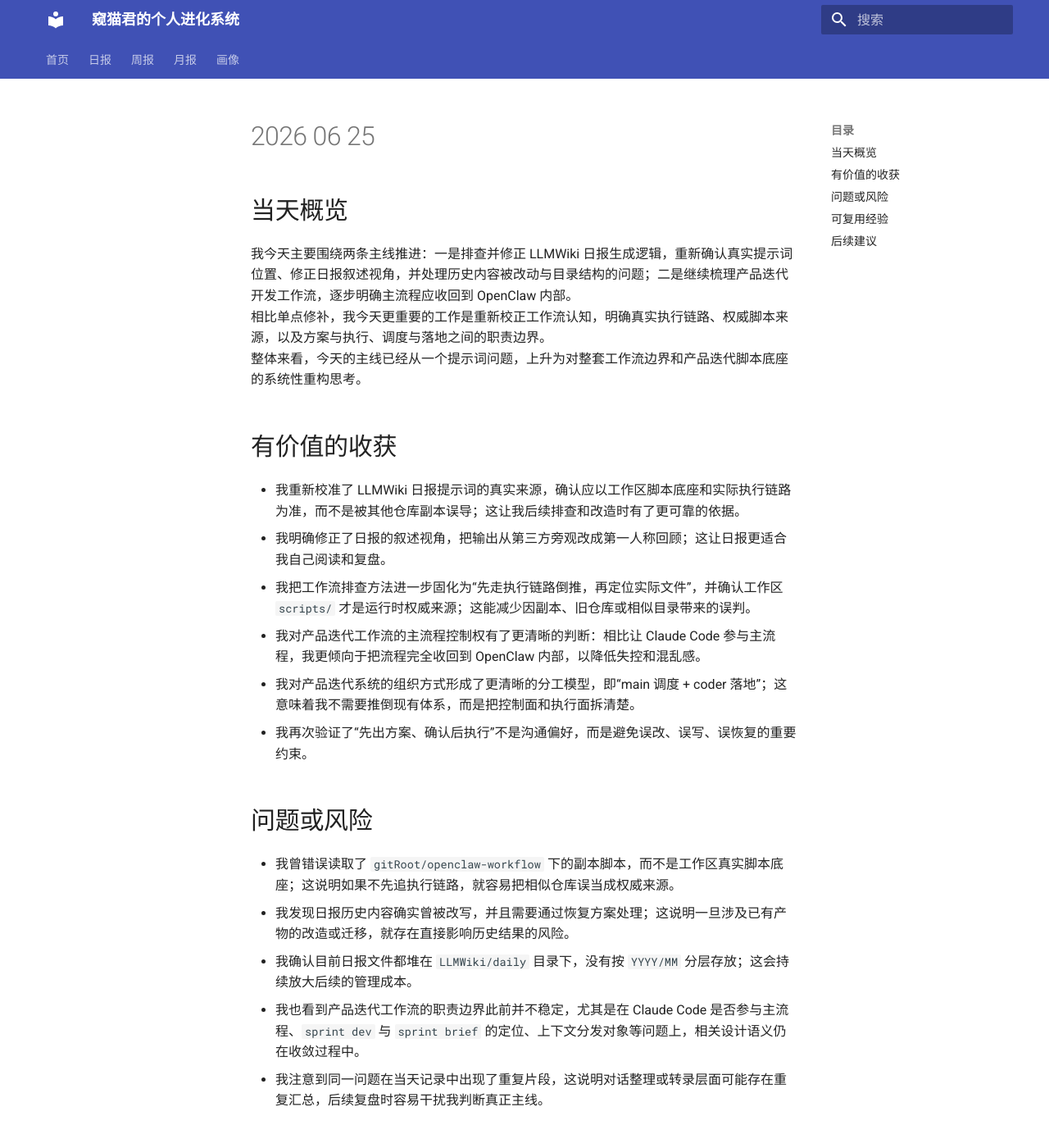
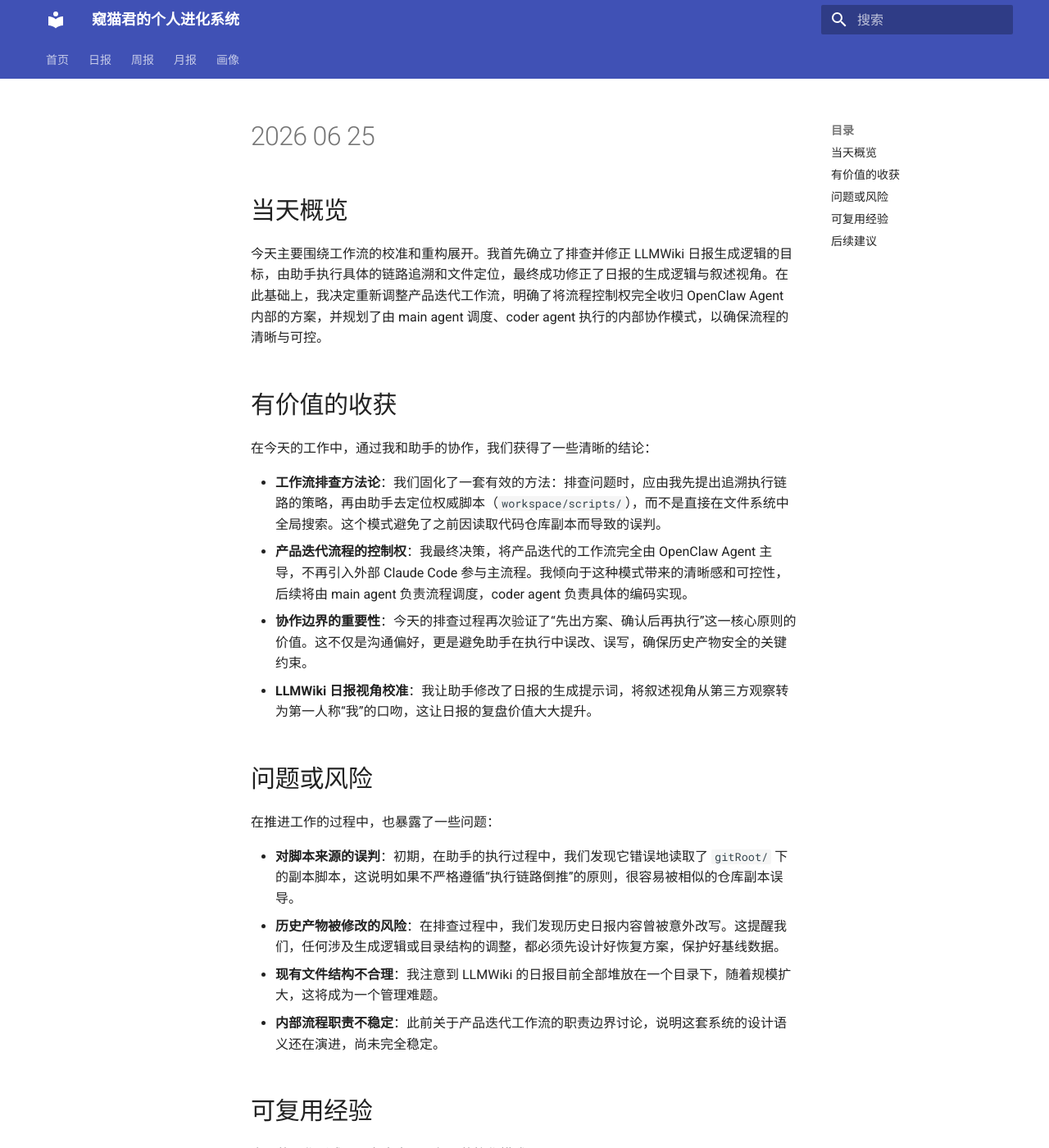
Before and after one commit to ewangplay/llmwiki, an MkDocs documentation site: the page built from docs/daily/2026/06/2026-06-25.md, in a window 1280 px wide and 1400 px high. Shown: the whole window at 82% size. Built offline with MkDocs 1.6.1 and Material for MkDocs 9.7.7, drawn with Linux system fonts in a browser that asks for light colours; some of the changed text lies outside the part shown.

Commit message:
发布Wiki：2026-06-26

```diff
--- a/docs/daily/2026/06/2026-06-25.md
+++ b/docs/daily/2026/06/2026-06-25.md
@@ -1,36 +1,36 @@
 ## 当天概览
 
-我今天主要围绕两条主线推进：一是排查并修正 LLMWiki 日报生成逻辑，重新确认真实提示词位置、修正日报叙述视角，并处理历史内容被改动与目录结构的问题；二是继续梳理产品迭代开发工作流，逐步明确主流程应收回到 OpenClaw 内部。
-相比单点修补，我今天更重要的工作是重新校正工作流认知，明确真实执行链路、权威脚本来源，以及方案与执行、调度与落地之间的职责边界。
-整体来看，今天的主线已经从一个提示词问题，上升为对整套工作流边界和产品迭代脚本底座的系统性重构思考。
+今天主要围绕工作流的校准和重构展开。我首先确立了排查并修正 LLMWiki 日报生成逻辑的目标，由助手执行具体的链路追溯和文件定位，最终成功修正了日报的生成逻辑与叙述视角。在此基础上，我决定重新调整产品迭代工作流，明确了将流程控制权完全收归 OpenClaw Agent 内部的方案，并规划了由 main agent 调度、coder agent 执行的内部协作模式，以确保流程的清晰与可控。
 
 ## 有价值的收获
 
-- 我重新校准了 LLMWiki 日报提示词的真实来源，确认应以工作区脚本底座和实际执行链路为准，而不是被其他仓库副本误导；这让我后续排查和改造时有了更可靠的依据。
-- 我明确修正了日报的叙述视角，把输出从第三方旁观改成第一人称回顾；这让日报更适合我自己阅读和复盘。
-- 我把工作流排查方法进一步固化为“先走执行链路倒推，再定位实际文件”，并确认工作区 `scripts/` 才是运行时权威来源；这能减少因副本、旧仓库或相似目录带来的误判。
-- 我对产品迭代工作流的主流程控制权有了更清晰的判断：相比让 Claude Code 参与主流程，我更倾向于把流程完全收回到 OpenClaw 内部，以降低失控和混乱感。
-- 我对产品迭代系统的组织方式形成了更清晰的分工模型，即“main 调度 + coder 落地”；这意味着我不需要推倒现有体系，而是把控制面和执行面拆清楚。
-- 我再次验证了“先出方案、确认后执行”不是沟通偏好，而是避免误改、误写、误恢复的重要约束。
+在今天的工作中，通过我和助手的协作，我们获得了一些清晰的结论：
+
+*   **工作流排查方法论**：我们固化了一套有效的方法：排查问题时，应由我先提出追溯执行链路的策略，再由助手去定位权威脚本（`workspace/scripts/`），而不是直接在文件系统中全局搜索。这个模式避免了之前因读取代码仓库副本而导致的误判。
+*   **产品迭代流程的控制权**：我最终决策，将产品迭代的工作流完全由 OpenClaw Agent 主导，不再引入外部 Claude Code 参与主流程。我倾向于这种模式带来的清晰感和可控性，后续将由 main agent 负责流程调度，coder agent 负责具体的编码实现。
+*   **协作边界的重要性**：今天的排查过程再次验证了“先出方案、确认后再执行”这一核心原则的价值。这不仅是沟通偏好，更是避免助手在执行中误改、误写，确保历史产物安全的关键约束。
+*   **LLMWiki 日报视角校准**：我让助手修改了日报的生成提示词，将叙述视角从第三方观察转为第一人称“我”的口吻，这让日报的复盘价值大大提升。
 
 ## 问题或风险
 
-- 我曾错误读取了 `gitRoot/openclaw-workflow` 下的副本脚本，而不是工作区真实脚本底座；这说明如果不先追执行链路，就容易把相似仓库误当成权威来源。
-- 我发现日报历史内容确实曾被改写，并且需要通过恢复方案处理；这说明一旦涉及已有产物的改造或迁移，就存在直接影响历史结果的风险。
-- 我确认目前日报文件都堆在 `LLMWiki/daily` 目录下，没有按 `YYYY/MM` 分层存放；这会持续放大后续的管理成本。
-- 我也看到产品迭代工作流的职责边界此前并不稳定，尤其是在 Claude Code 是否参与主流程、`sprint dev` 与 `sprint brief` 的定位、上下文分发对象等问题上，相关设计语义仍在收敛过程中。
-- 我注意到同一问题在当天记录中出现了重复片段，这说明对话整理或转录层面可能存在重复汇总，后续复盘时容易干扰我判断真正主线。
+在推进工作的过程中，也暴露了一些问题：
+
+*   **对脚本来源的误判**：初期，在助手的执行过程中，我们发现它错误地读取了 `gitRoot/` 下的副本脚本，这说明如果不严格遵循“执行链路倒推”的原则，很容易被相似的仓库副本误导。
+*   **历史产物被修改的风险**：在排查过程中，我们发现历史日报内容曾被意外改写。这提醒我们，任何涉及生成逻辑或目录结构的调整，都必须先设计好恢复方案，保护好基线数据。
+*   **现有文件结构不合理**：我注意到 LLMWiki 的日报目前全部堆放在一个目录下，随着规模扩大，这将成为一个管理难题。
+*   **内部流程职责不稳定**：此前关于产品迭代工作流的职责边界讨论，说明这套系统的设计语义还在演进，尚未完全稳定。
 
 ## 可复用经验
 
-- 我以后排查工作流类问题时，应先按执行链路倒推，而不是按文件名直搜后直接下结论。
-- 我以后处理脚本底座时，应始终以工作区 `scripts/` 为运行时权威来源，不与 `gitRoot` 或其他副本混用。
-- 我以后在方案讨论阶段，应先出方案、先确认边界，再执行落地，尤其不要直接改已有文件或历史产物。
-- 我以后只要涉及历史内容、目录迁移或生成逻辑调整，就应先设计恢复方案和基线保护，再推进实施。
+今天的工作形成了几条未来可以复用的协作模式：
+
+1.  **“我定策略，AI执行”的排查模式**：在排查任何工作流问题时，都由我先确立“执行链路倒推”的策略，再由助手去执行具体的溯源和文件定位，最后将结果汇总给我来决策。
+2.  **权威来源确认原则**：在处理脚本底座相关任务时，我们确立了以工作区 `scripts/` 目录为唯一的运行时权威来源，避免与任何 `gitRoot` 下的副本混淆。
+3.  **“方案先行”的变更管理**：任何涉及历史内容、文件修改或流程改造的任务，都必须先由我审核并确认方案，再由助手执行。
 
 ## 后续建议
 
-- 后续所有脚本底座排查与改造，应继续严格执行“入口链路倒推 + `scripts/` 优先”的方法，不再从相似仓库副本起手。
-- 后续推进 LLMWiki 日报目录分层改造时，应继续保持“先方案、后执行、带恢复路径”的方式，避免再次影响既有日报内容。
-- 后续产品迭代工作流应继续收敛到“main 调度 + coder 落地”的清晰职责模型上，并优先澄清 `sprint dev`、`sprint brief`、上下文分发等语义边界。
-- 后续整理或汇总当天对话时，应注意去重重复片段，避免重复记录干扰对主线的判断。
+*   在未来的所有工作流改造中，我需要继续坚持“执行链路倒推”的排查策略，并严格要求所有操作以工作区的权威脚本为准。
+*   我应着手规划 LLMWiki 日报目录按 `YYYY/MM` 分层的改造方案，并在实施前确保有可靠的基线保护和回滚计划。
+*   我需要将产品迭代工作流重构的决策落地，优先澄清 `sprint dev` 等关键命令的语义边界，形成稳定的内部协作模型。
+*   在后续整理或汇总当天对话时，我应指导助手注意对重复片段进行去重，以确保复盘材料的简洁和准确。
```
Also changed, not shown: docs/daily/2026/06/2026-06-26.md (added, +37 -0 lines), docs/daily/2026/06/index.md (+1 -0 lines), docs/index.md (+1 -1 lines).
